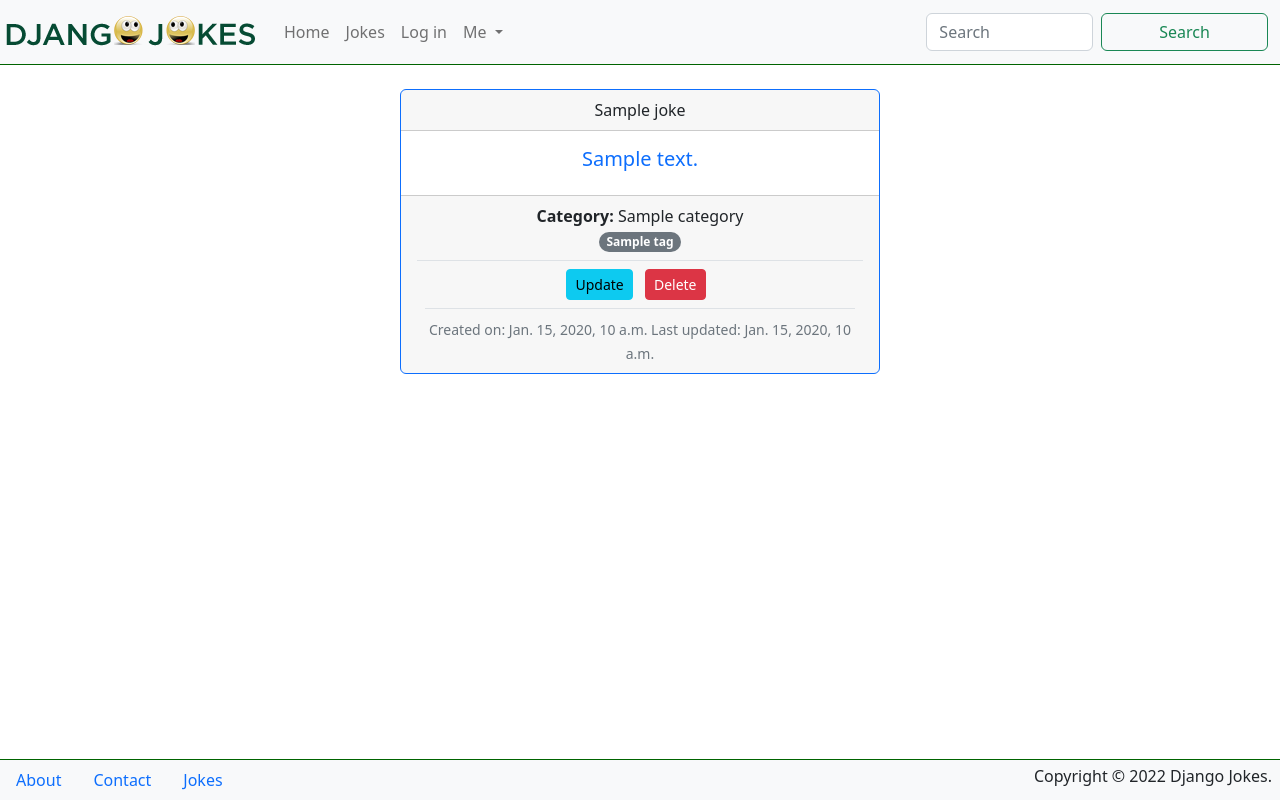
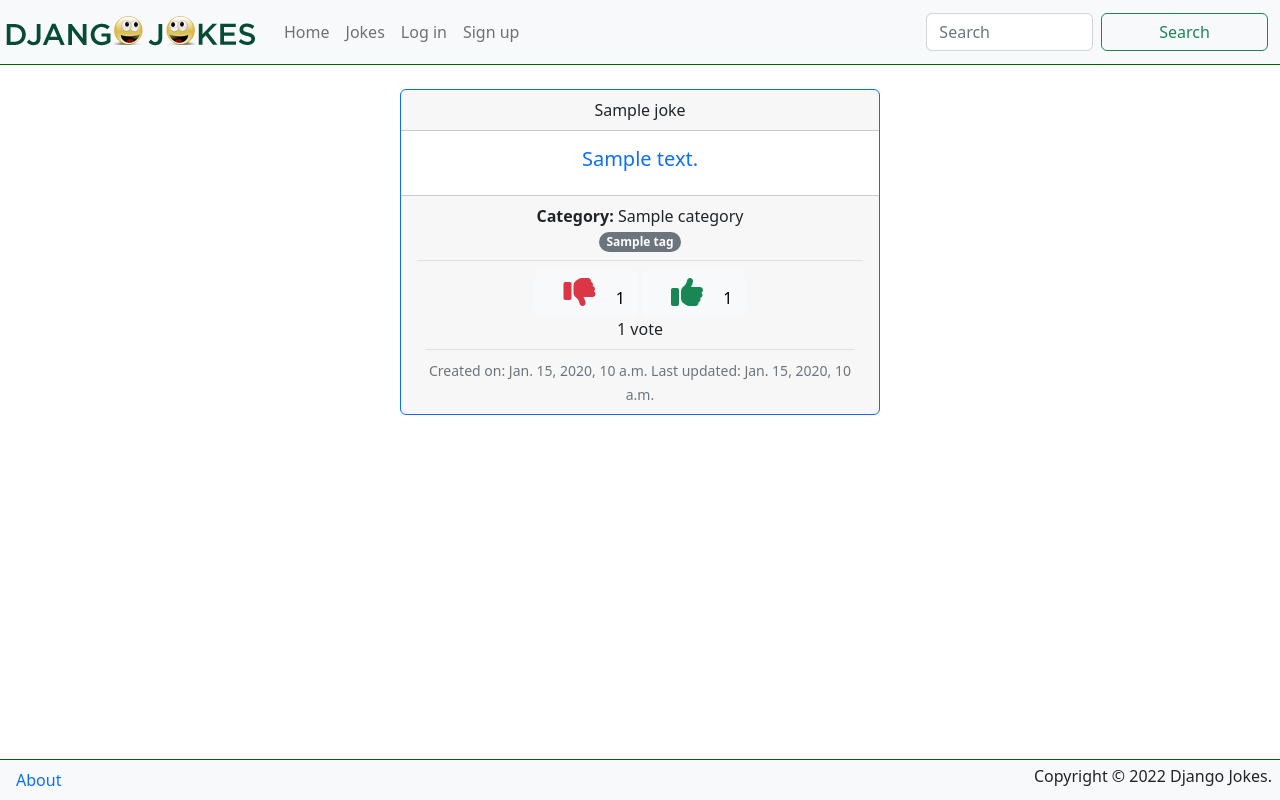
Before and after one commit to ericcreencia25/djangojokes.com, a Django app: template templates/jokes/joke_detail.html in a window 1280 px wide. Run offline with Django 5.2, Linux system fonts and the light colour scheme; the template is opened without the code that fills it: most values are stand-ins (such as "Sample title", 1, 10 or a date in 2020); parts of the project's set-up code (start-up, migrations or seed data) failed here and were passed over; some libraries are stand-ins or nearby versions.

Commit message:
Exercise 19

```diff
--- a/jokes/urls.py
+++ b/jokes/urls.py
@@ -13,4 +13,7 @@ urlpatterns = [
     path('joke/<slug>/', JokeDetailView.as_view(), name='detail'),
     path('joke/<slug>/vote/', vote, name='ajax-vote'),
     path('', JokeListView.as_view(), name='list'),
+    path('category/<slug>/', JokeListView.as_view(), name='category'),
+    path('tag/<slug>/', JokeListView.as_view(), name='tag'),
+    path('creator/<username>/', JokeListView.as_view(), name='creator'),
 ]
--- a/templates/_base.html
+++ b/templates/_base.html
@@ -10,6 +10,7 @@
 <link rel="shortcut icon" type="image/png"
  href="{% static 'images/favicon.png' %}">
  <link rel="stylesheet" href="{% static 'css/main.css' %}">
+ {% block javascript %}{% endblock %}
 <title>{% block title %}{% endblock %} | Django Jokes</title>
 </head>
 <body>
@@ -34,22 +35,32 @@
         <li class="nav-item">
           <a class="nav-link" href="#">Jokes</a>
         </li>
+
+        {% if not user.is_authenticated %}
           <li class="nav-item">
-          <a class="nav-link" href="#">Log in</a>
+            <a class="nav-link" href="{% url 'account_login' %}">Log in</a>
           </li>
+          <li class="nav-item">
+            <a class="nav-link" href="{% url 'account_signup' %}">Sign up</a>
+          </li>
+        {% else %}
           <li class="nav-item dropdown">
             <a class="nav-link dropdown-toggle" href="#" id="navbarDropdown"
-             role="button" data-toggle="dropdown" aria-haspopup="true"
+              role="button" data-bs-toggle="dropdown" aria-haspopup="true"
               aria-expanded="false">
               Me
             </a>
             <div class="dropdown-menu" aria-labelledby="navbarDropdown">
-            <a class="dropdown-item" href="#">My Account</a>
-            <a class="dropdown-item" href="#">My Django Jokes</a>
+              <a class="dropdown-item" href="{% url 'my-account' %}">My Account</a>
+              <a class="dropdown-item" href="{% url 'jokes:creator' user.username %}?order={{ order }}&direction={{ direction }}">My Django Jokes</a>
               <div class="dropdown-divider"></div>
-            <a class="dropdown-item" href="#">Log out</a>
+              <form method="post" action="{% url 'account_logout' %}">
+                {% csrf_token %}
+                <button class="btn dropdown-item">Log out</button>
+              </form>
             </div>
           </li>
+        {% endif %}
       </ul>
       <form class="row my-2 my-lg-0 row">
         <input class="form-control me-sm-2 col" type="search"
@@ -85,10 +96,11 @@
             <li class="nav-item">
                 <a class="nav-link" href="{% url 'pages:about-us' %}">About</a>
             </li>
-            <li class="nav-item"><a class="nav-link" href="#">Contact</a></li>
+            {% if user.is_staff %}
               <li class="nav-item">
-                <a class="nav-link" href="{% url 'jokes:list' %}">Jokes</a>
+                <a class="nav-link" href="/admin/">Admin</a>
               </li>
+            {% endif %}
         </ul>
       </nav>
     </div>
--- a/templates/jokes/joke_detail.html
+++ b/templates/jokes/joke_detail.html
@@ -1,29 +1,55 @@
 {% extends "_base.html" %}
+{% load static %}
 
+{% block javascript %}
+<script>
+  const ajaxURL = "{% url 'jokes:ajax-vote' joke.slug %}";
+</script>
+<script src="{% static 'js/jokes.js' %}"></script>
+{% endblock %}
 {% block title %}Joke{% endblock %}
 {% block main %}
-  <div class="card border-primary m-auto mb-3 text-center"
-    style="max-width: 30rem">
+<div class="card border-primary m-auto mb-3 text-center" style="max-width: 30rem">
   <div class="card-header">{{ joke.question }}</div>
   <div class="card-body text-primary">
     <h5 class="card-title">{{ joke.answer }}</h5>
   </div>
   <div class="card-footer">
     <div class="border-bottom border-faded pb-2">
-        <strong>Category:</strong> {{ joke.category.category }}<br>
+      <strong>Category:</strong> {{ joke.category.category }}<br />
       {% for tag in joke.tags.all %}
       <span class="badge rounded-pill bg-secondary">{{ tag.tag }}</span>
       {% endfor %}
     </div>
     <div class="border-bottom border-faded m-2 pb-2">
-        <a href="{% url 'jokes:update' joke.slug %}"
-          class="btn btn-info btn-sm me-2">Update</a>
-        <a href="{% url 'jokes:delete' joke.slug %}"
-          class="btn btn-danger btn-sm me-2">Delete</a>
+      {% if joke.user == user %}
+
+      <a href="{% url 'jokes:update' joke.slug %}" class="btn btn-info btn-sm me-2">Update</a>
+      <a href="{% url 'jokes:delete' joke.slug %}" class="btn btn-danger btn-sm me-2">Delete</a>
+      <p>Your joke has<span id="num-votes">{{ joke.num_votes|default:'no' }} vote {{ joke.num_votes|pluralize }}</span>
+        {% if joke.num_votes %}:
+        <span id="likes" >{{ joke.num_likes }} like{{ joke.num_likes|pluralize }}</span >
+        and
+        <span id="dislikes"> {{ joke.num_dislikes }} dislike{{ joke.num_dislikes|pluralize }}</span>{% endif %}.
+      </p>
+      {% else %}
+      {% csrf_token %}
+      <button id="dislike-button" class="btn btn-light">
+        <i class="fas fa-thumbs-down fa-2x text-danger mx-3"></i>
+        <span id="dislikes">{{ joke.num_dislikes }}</span>
+      </button>
+      <button id="like-button" class="btn btn-light">
+        <i class="fas fa-thumbs-up fa-2x text-success mx-3"></i>
+        <span id="likes">{{ joke.num_likes }}</span>
+      </button>
+      <div id="output" class="text-info"></div>
+      <span id="num-votes"
+        >{{ joke.num_votes }} vote{{ joke.num_votes|pluralize }}</span
+      >
+      {% endif %}
     </div>
     <small class="text-muted">
-        Created on: {{ joke.created }}
-        Last updated: {{ joke.updated }}
+      Created on: {{ joke.created }} Last updated: {{ joke.updated }}
     </small>
   </div>
 </div>
```
Also changed, not shown: media/avatars/profile-pic-200x200_9zjAk2E.png (added), media/avatars/profile-pic-200x200_FwIillu.png (added), media/avatars/profile-pic-200x200_VDpkjjC.png (added). Lines whose indentation alone changed are shown as unchanged.
